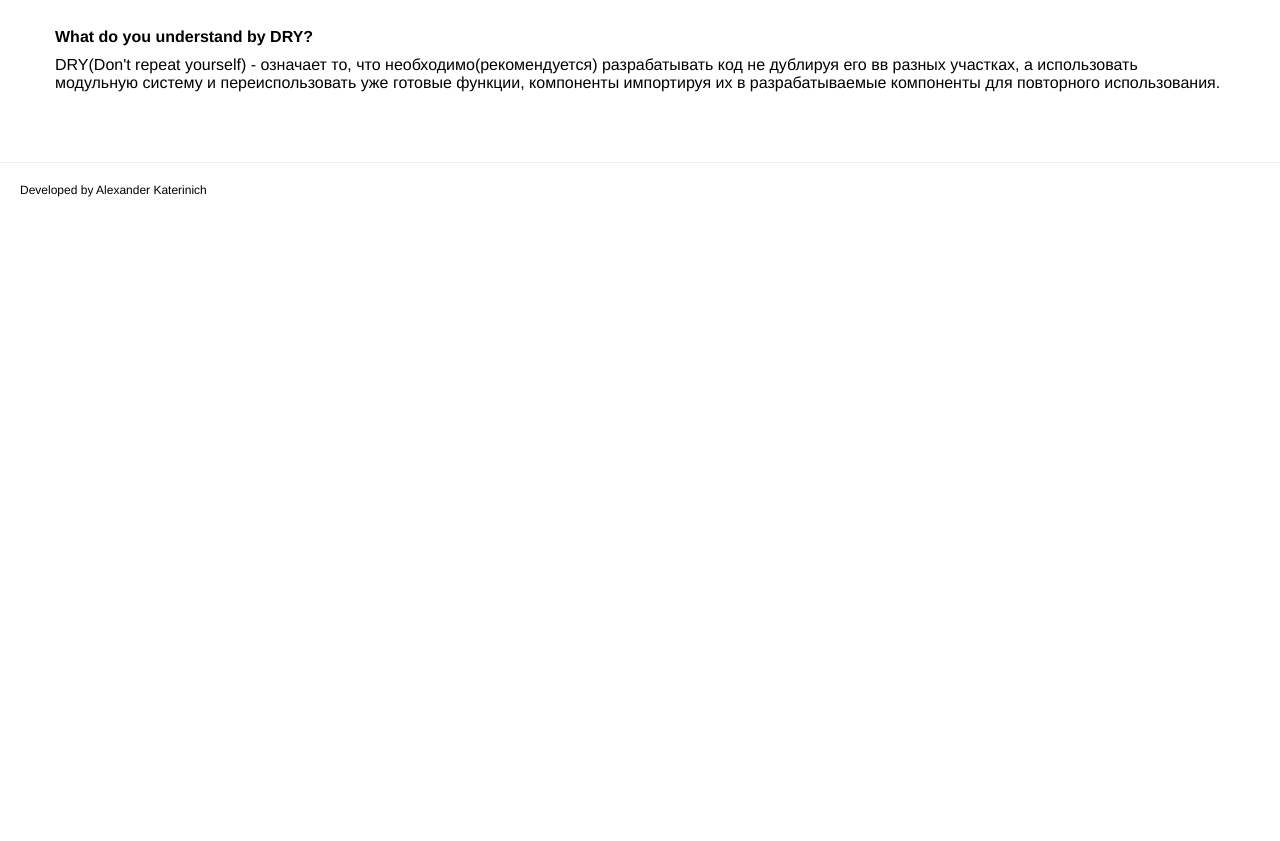
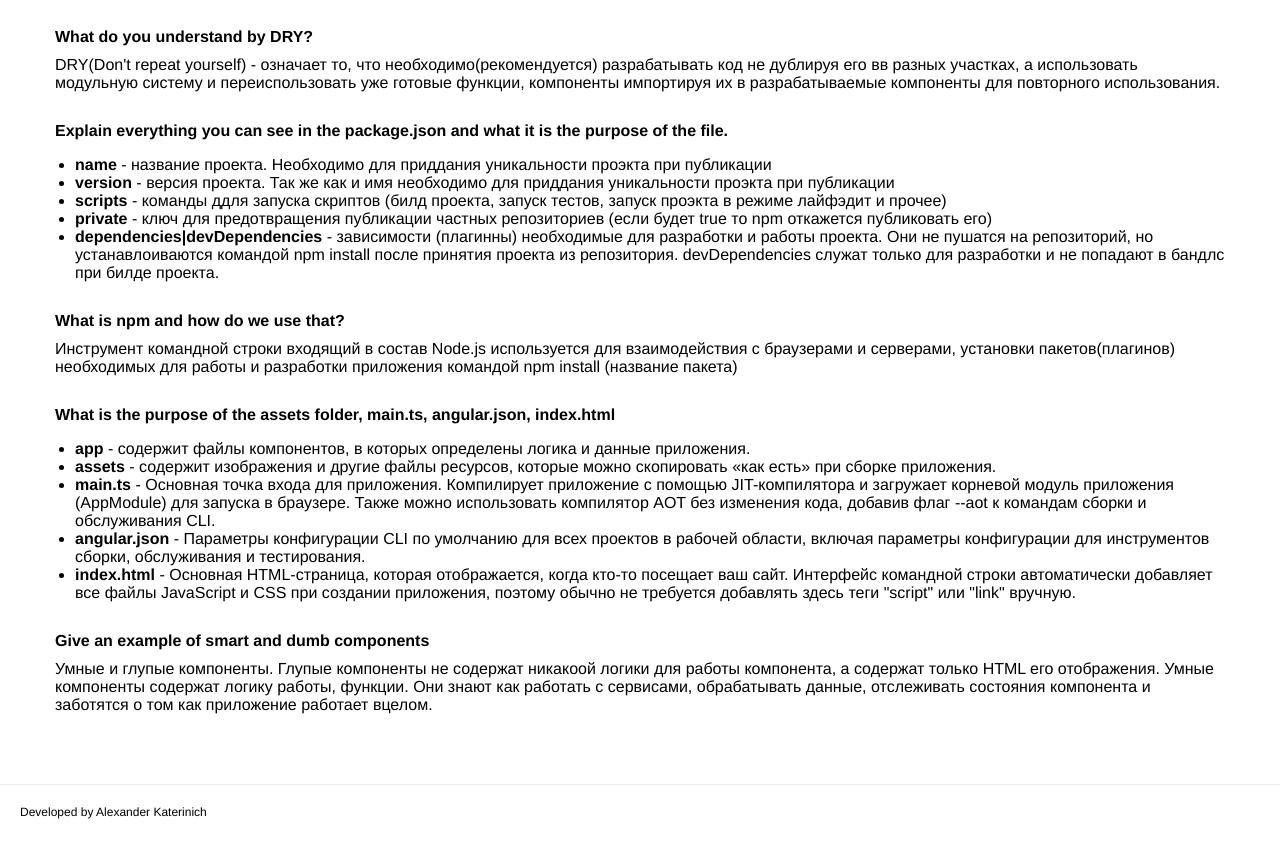
Before and after one commit to Pan1k/itea-angular, an Angular app: page /faq in a window 1280 px wide. Shown: the part 669-1510 px from the top of the page. Before the commit the page ends 888 px from the top, so only its background shows below. Built offline with nearby package versions, Linux system fonts and the light colour scheme.

Commit message:
Added answers for 2nd lesson

```diff
--- a/src/app/pages/faq/faq.component.html
+++ b/src/app/pages/faq/faq.component.html
@@ -50,3 +50,56 @@
     </dd>
   </dl>
 </div>
+<div>
+  <dl>
+    <dt>Explain everything you can see in the package.json and what it is the purpose of the file.</dt>
+    <dd>
+      <ul>
+        <li><b>name</b> - название проекта. Необходимо для приддания уникальности проэкта при публикации</li>
+        <li><b>version</b> - версия проекта. Так же как и имя необходимо для приддания уникальности проэкта при публикации</li>
+        <li><b>scripts</b> - команды ддля запуска скриптов (билд проекта, запуск тестов, запуск проэкта в режиме лайфэдит и прочее)</li>
+        <li><b>private</b> - ключ для предотвращения публикации частных репозиториев (если будет true то npm откажется публиковать его)</li>
+        <li>
+          <b>dependencies|devDependencies</b> - зависимости (плагинны) необходимые для разработки и работы проекта. Они
+          не пушатся на репозиторий, но устанавлоиваются командой npm install после принятия проекта из репозитория.
+          devDependencies служат только для разработки и не попадают  в бандлс при билде  проекта.
+        </li>
+      </ul>
+    </dd>
+  </dl>
+  <dl>
+    <dt>What is npm and how do we use that?</dt>
+    <dd>
+      Инструмент командной строки входящий в состав Node.js используется для взаимодействия с браузерами и серверами,
+      установки пакетов(плагинов) необходимых для работы и разработки приложения командой npm install (название пакета)
+    </dd>
+  </dl>
+  <dl>
+    <dt>What is the purpose of the assets folder, main.ts, angular.json, index.html</dt>
+    <dd>
+      <ul>
+        <li><b>app</b> - содержит файлы компонентов, в которых определены логика и данные приложения.</li>
+        <li><b>assets</b> - содержит изображения и другие файлы ресурсов, которые можно скопировать «как есть» при сборке приложения.</li>
+        <li><b>main.ts</b> - Основная точка входа для приложения. Компилирует приложение с помощью
+          JIT-компилятора и загружает корневой модуль приложения (AppModule) для запуска в браузере.
+          Также можно использовать компилятор AOT без изменения кода, добавив флаг --aot к
+          командам сборки и обслуживания CLI.</li>
+        <li><b>angular.json</b> - Параметры конфигурации CLI по умолчанию для всех проектов в рабочей области,
+          включая параметры конфигурации для инструментов сборки, обслуживания и тестирования.</li>
+        <li>
+          <b>index.html</b> - Основная HTML-страница, которая отображается, когда кто-то посещает ваш сайт.
+          Интерфейс командной строки автоматически добавляет все файлы JavaScript и CSS при создании приложения,
+          поэтому обычно не требуется добавлять здесь теги "script" или "link" вручную.
+        </li>
+      </ul>
+    </dd>
+  </dl>
+  <dl>
+    <dt>Give an example of smart and dumb components</dt>
+    <dd>
+      Умные и глупые компоненты. Глупые компоненты не содержат никакоой логики для работы компонента, а содержат только
+      HTML его отображения. Умные компоненты содержат логику работы, функции. Они знают как работать с сервисами,
+      обрабатывать данные, отслеживать состояния компонента и заботятся о том как приложение работает вцелом.
+    </dd>
+  </dl>
+</div>
```
